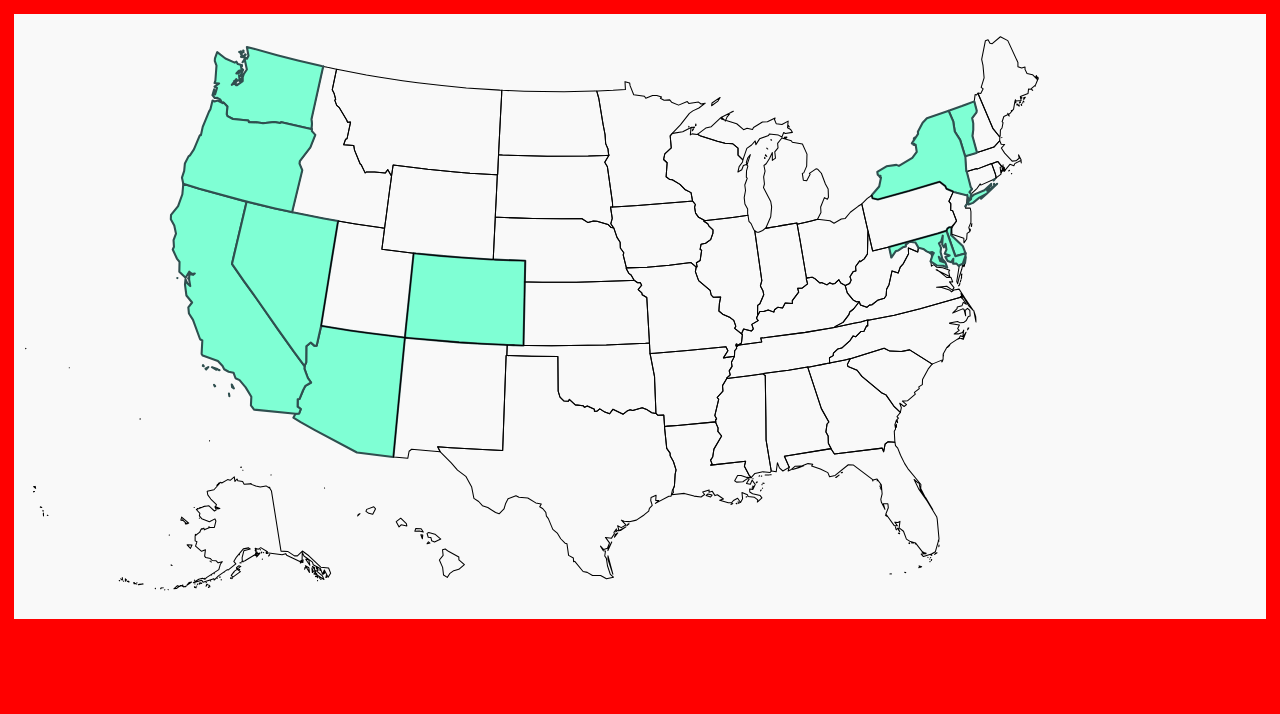
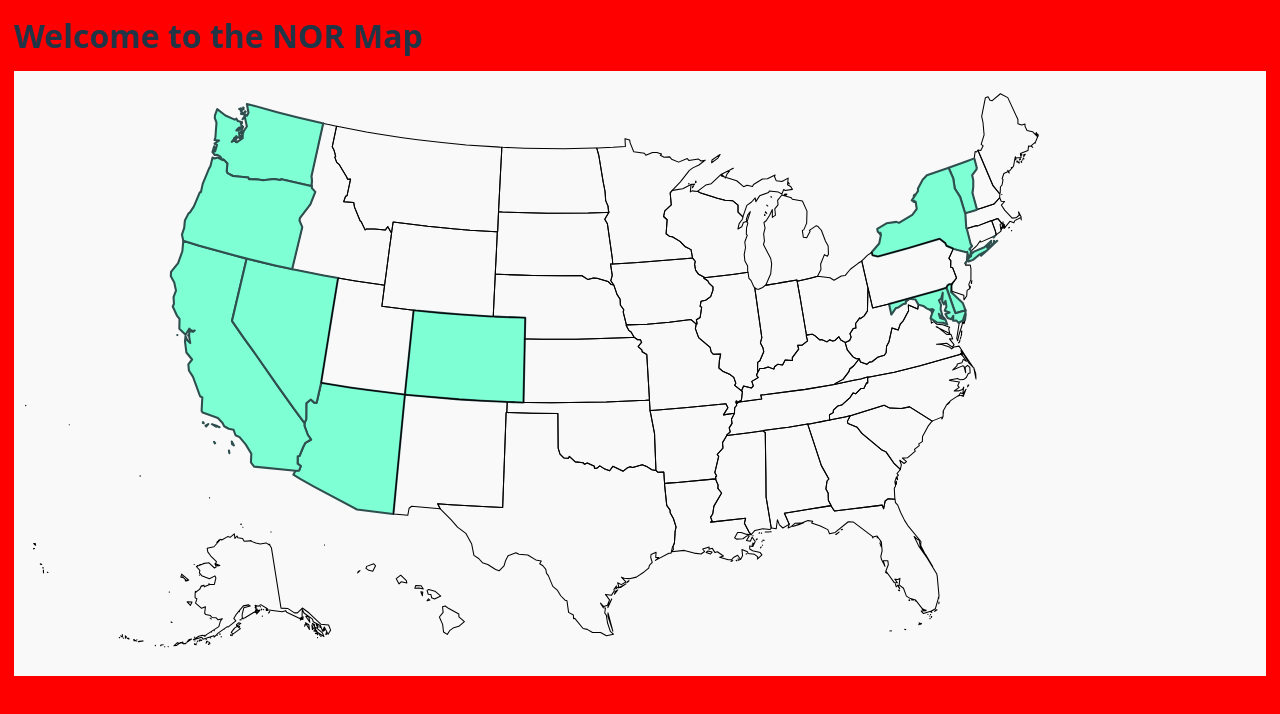
Before and after one commit to liangchow/reactjs-nor-map, a React (Vite) app: page / in a window 1280 px wide. Shown: the top 714 px of the page. Built offline with nearby package versions, Linux system fonts and the light colour scheme.

Commit message:
Update css header

```diff
--- /dev/null
+++ b/components/Header.jsx
@@ -0,0 +1,9 @@
+import React from 'react';
+
+export default function Header() {
+    return(
+        <header>
+           <h1>Welcome to the NOR Map</h1>
+        </header>
+    )
+}
--- a/src/App.jsx
+++ b/src/App.jsx
@@ -1,10 +1,11 @@
 import NorMap from './assets/us-map.svg?react'
-
+import Header from '../components/Header'
 
 function App() {
 
   return (
     <>
+      <Header />
       <NorMap className="normap" />
     </>
   )
--- a/src/index.css
+++ b/src/index.css
@@ -17,6 +17,12 @@
   background: red;
   /* background: #F9F9F9; */
   gap: 14px;
+}
+
+header {
+  display: flex;
+  align-items: stretch;
+  align-content: center;
 }
 
 .normap{
@@ -46,10 +52,4 @@
     background-color: #000000;
     /* background-color: #F9F9F9; */
   }
-  a:hover {
-    color: #747bff;
-  }
-  button {
-    background-color: #F9F9F9;
-  }
 }
```
